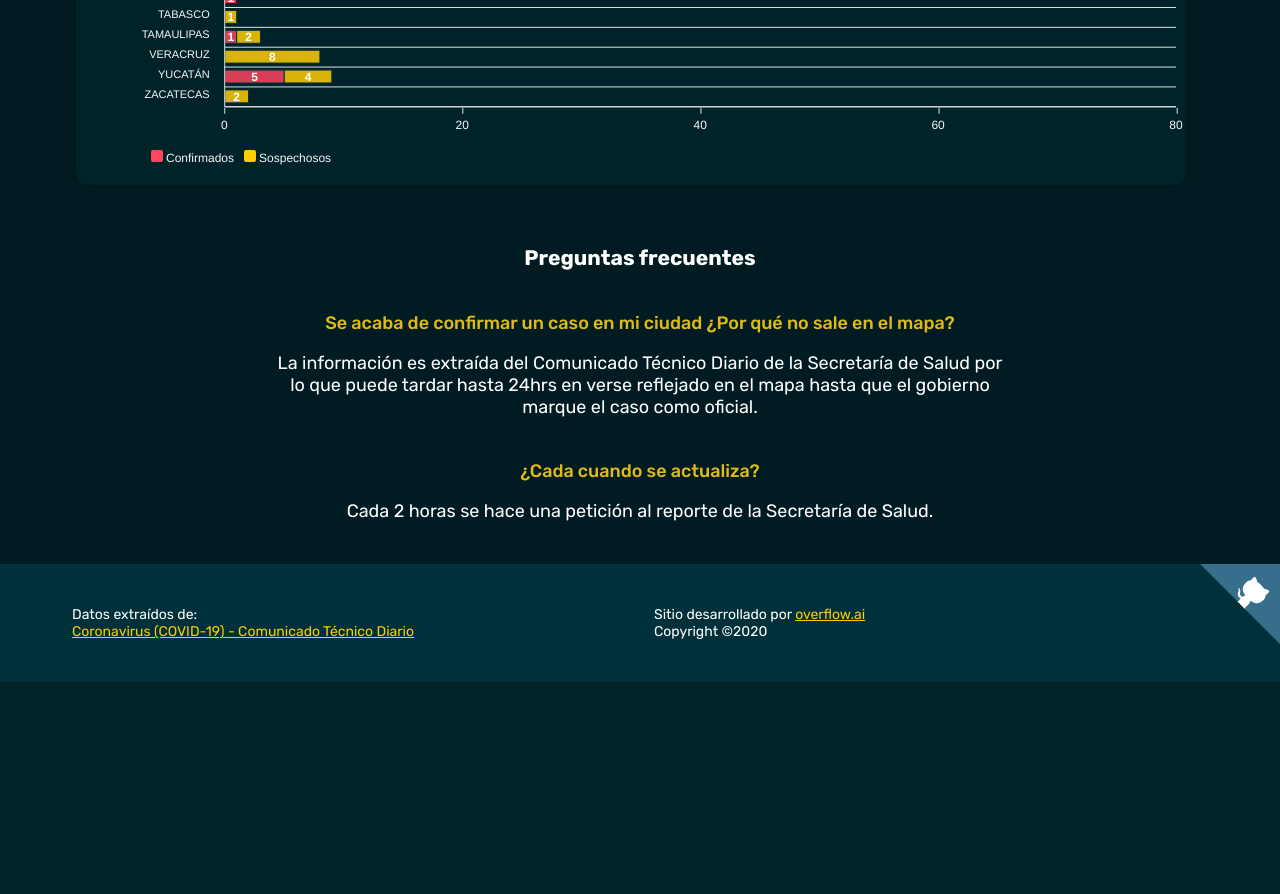
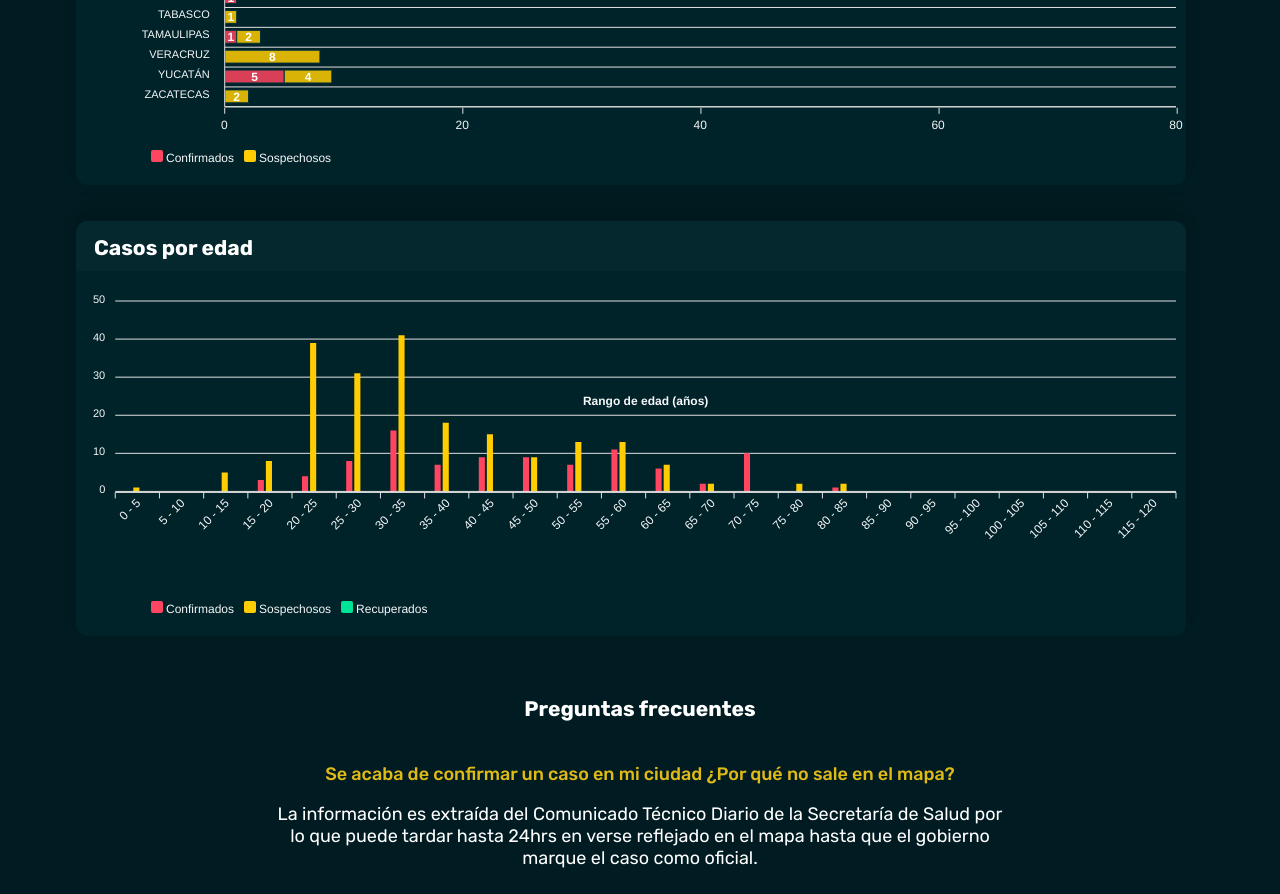
Before and after one commit to jesusmartinoza/COVID-19-MX, a Django app: page /covid19mx/ in a window 1280 px wide. Shown: the part 1362-2256 px from the top of the page. Before the commit the page ends 2044 px from the top, so only its background shows below. Run offline with Django 3.2, Linux system fonts and the light colour scheme; data comes from the database, SQL or seed files in the repository; some libraries are stand-ins or nearby versions.

Commit message:
modified view and added js graph

```diff
--- a/tracker/static/tracker/main.js
+++ b/tracker/static/tracker/main.js
@@ -1,5 +1,6 @@
 var map;
 var casesByState = {};
+var casesByAge ={};
 
 // Remove extra params
 var url = window.location.href;
@@ -39,8 +40,14 @@ fetch(url + 'api')
       }
     }
 
+    // Fill casesByAge object
+    casesByAge.confirmed = json.confirmed_by_age;
+    casesByAge.healed = json.healed_by_age
+    casesByAge.suspected = json.suspected_by_age
+
     // Load charts and map
     loadStatesChart();
+    loadAgesChart();
     drawClusters();
   });
 
@@ -250,4 +257,69 @@ function drawClusters() {
   map.addLayer(clusters);
 }
 
+function loadAgesChart() {
+  console.log(casesByAge);
+
+  var options = {
+    theme: {
+      mode: 'dark',
+      palette: 'palette1'
+    },
+    colors: ['#FF4560', '#FFCD01', '#00E396'],
+    series: [
+      {
+        name: 'Confirmados',
+        data: Object.values(casesByAge.confirmed)
+      },
+      {
+        name: 'Sospechosos',
+        data: Object.values(casesByAge.suspected)
+      },
+      {
+        name: 'Recuperados',
+        data: Object.values(casesByAge.healed)
+      }
+    ],
+    chart: {
+      background: '#00232A',
+      type: 'bar',
+      height: 350,
+      toolbar: {
+        show: false
+      }
+    },
+    plotOptions: {
+      bar: {
+        horizontal: false,
+        columnWidth: '55%'
+      }
+    },
+    dataLabels: {
+      enabled: false
+    },
+    stroke: {
+      show: true,
+      width: 2,
+      colors: ['transparent']
+    },
+    xaxis: {
+      categories: Object.keys(casesByAge.confirmed),
+      title: {
+        text: 'Rango de edad (años)'
+      }
+    },
+    legend: {
+      position: 'bottom',
+      horizontalAlign: 'left',
+      offsetX: 40
+    },
+    fill: {
+      opacity: 1
+    }
+  };
+
+  var chart = new ApexCharts(document.querySelector('#by-age-chart'), options);
+  chart.render();
+}
+
 loadMap();
--- a/tracker/templates/tracker/index.html
+++ b/tracker/templates/tracker/index.html
@@ -82,6 +82,14 @@
             </div>
           </div>
         </div>
+        <div class="col-6 col-dt-12">
+          <div class="card">
+            <div class="card-title"><h3>Casos por edad</h3></div>
+            <div class="card-content">
+              <div id="by-age-chart"></div>
+            </div>
+          </div>
+        </div>
       </div>
 
       <div id="faq" class="col-group text-center">
--- a/tracker/views.py
+++ b/tracker/views.py
@@ -6,6 +6,7 @@ from .models import ConfirmedCase
 from .models import SuspectedCase
 from django.views.decorators.csrf import csrf_protect
 import json
+
 
 def index(request):
     context = {
@@ -16,6 +17,7 @@ def index(request):
 
     return render(request, 'tracker/index.html', context)
 
+
 @csrf_protect
 def api(request):
     # INNER JOIN:
@@ -23,8 +25,9 @@ def api(request):
     # 'INNER JOIN tracker_State'\
     # 'ON tracker_State.id = tracker_ConfirmedCase.state_id'
     cases = []
-    cases_by_age = []
-    healed_by_age =[]
+    confirmed_by_age = {}
+    healed_by_age = {}
+    suspected_by_age = {}
 
     for c in ConfirmedCase.objects.select_related('state_id'):
         cases.append({
@@ -50,21 +53,24 @@ def api(request):
         })
 
     age_step = 5
-    for i in range(0,120,age_step):
-        cases_by_age.append({f'{i} - {i + age_step}':ConfirmedCase.objects.filter(healed = False, age__gte=i, age__lt=i+age_step).count()})
-    print(cases_by_age)
+    for i in range(0, 120, age_step):
+        confirmed_by_age[f'{i} - {i + age_step}'] = ConfirmedCase.objects.filter(
+            healed=False, age__gte=i, age__lt=i+age_step).count()
 
-    for i in range(0,120,age_step):
-        healed_by_age.append({f'{i} - {i + age_step}':ConfirmedCase.objects.filter(healed = True, age__gte=i, age__lt=i+age_step).count()})
-    print(healed_by_age)
+        healed_by_age[f'{i} - {i + age_step}'] = ConfirmedCase.objects.filter(
+            healed=True, age__gte=i, age__lt=i+age_step).count()
+
+        suspected_by_age[f'{i} - {i + age_step}'] = SuspectedCase.objects.filter(
+            age__gte=i, age__lt=i+age_step).count()
 
     context = {
         'total_confirmed': ConfirmedCase.objects.filter(healed=False).count(),
         'total_healed': ConfirmedCase.objects.filter(healed=True).count(),
         'total_suspected': SuspectedCase.objects.all().count(),
-        'cases': sorted(cases, key=lambda c:c['state_name']),
-        'cases_by_age': cases_by_age,
-        'healed_by_age': healed_by_age
+        'cases': sorted(cases, key=lambda c: c['state_name']),
+        'confirmed_by_age': confirmed_by_age,
+        'healed_by_age': healed_by_age,
+        'suspected_by_age': suspected_by_age
 
     }
 
```
